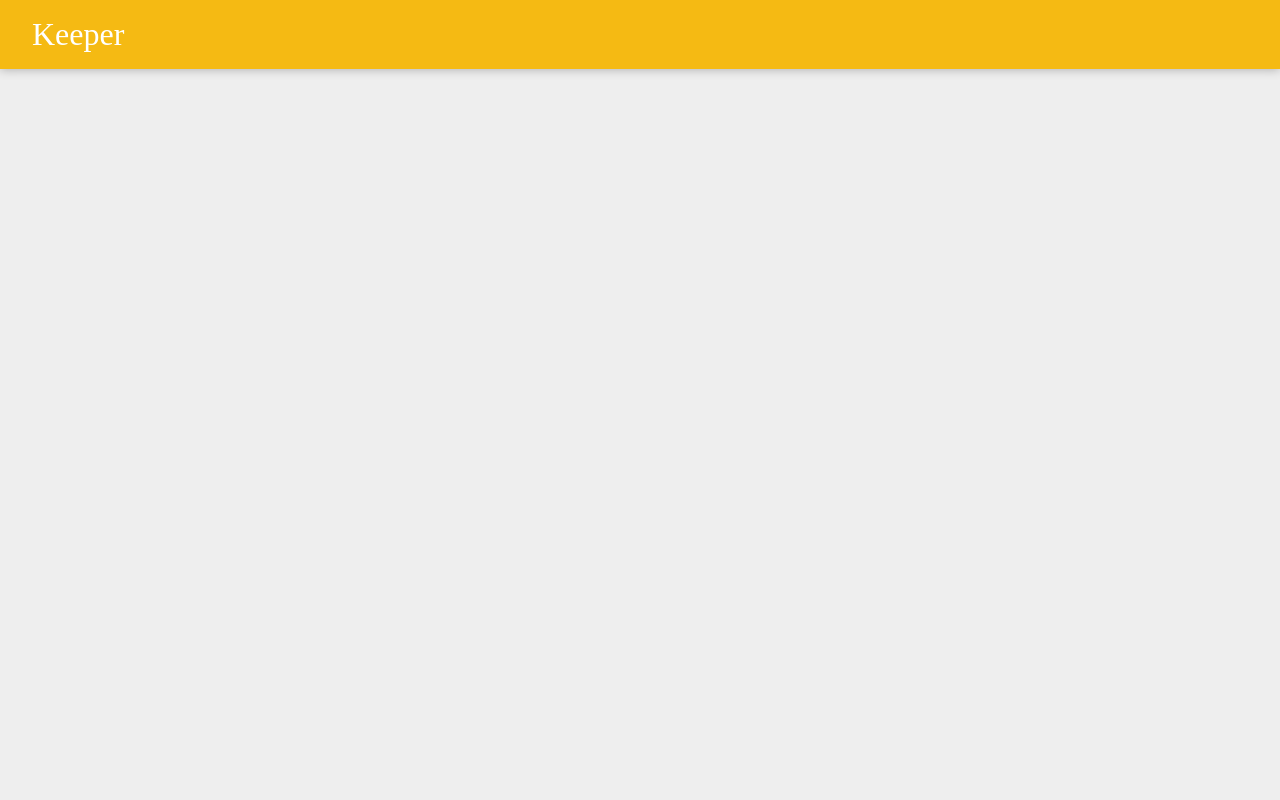
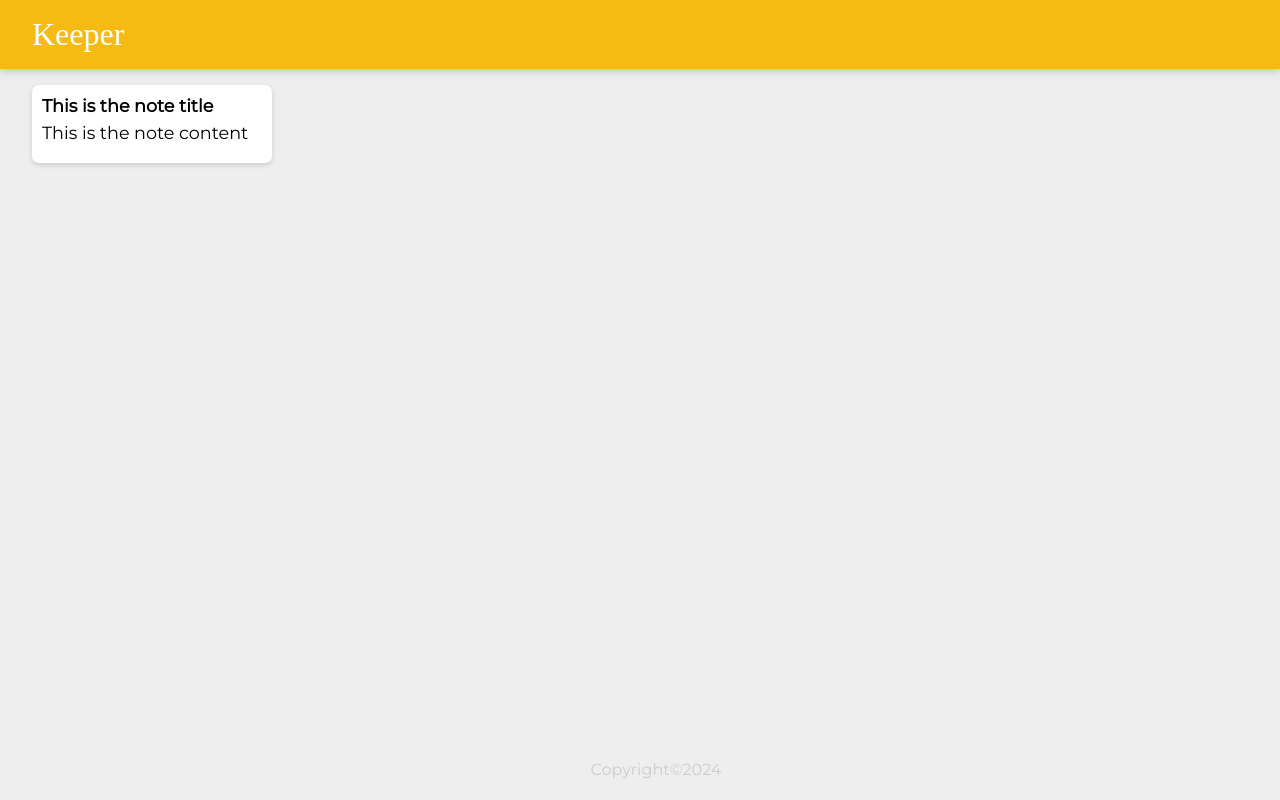
Before and after one commit to khalilullahalfaath/notes-app, a React (Vite) app: page / in a window 1280 px wide. Built offline with nearby package versions, Linux system fonts and the light colour scheme; a web font is replaced by a local one.

Commit message:
create note component and update the App components

```diff
--- a/src/components/App.jsx
+++ b/src/components/App.jsx
@@ -1,11 +1,15 @@
 import React from "react";
 
 import Header from "./Header";
+import Footer from "./Footer";
+import Note from "./Note";
 
 function App() {
   return (
     <div>
       <Header></Header>
+      <Footer></Footer>
+      <Note></Note>
     </div>
   );
 }
--- a/src/components/Note.jsx
+++ b/src/components/Note.jsx
@@ -0,0 +1,12 @@
+import React from "react";
+
+function Note() {
+  return (
+    <div className="note">
+      <h1>This is the note title</h1>
+      <p>This is the note content</p>
+    </div>
+  );
+}
+
+export default Note;
```
